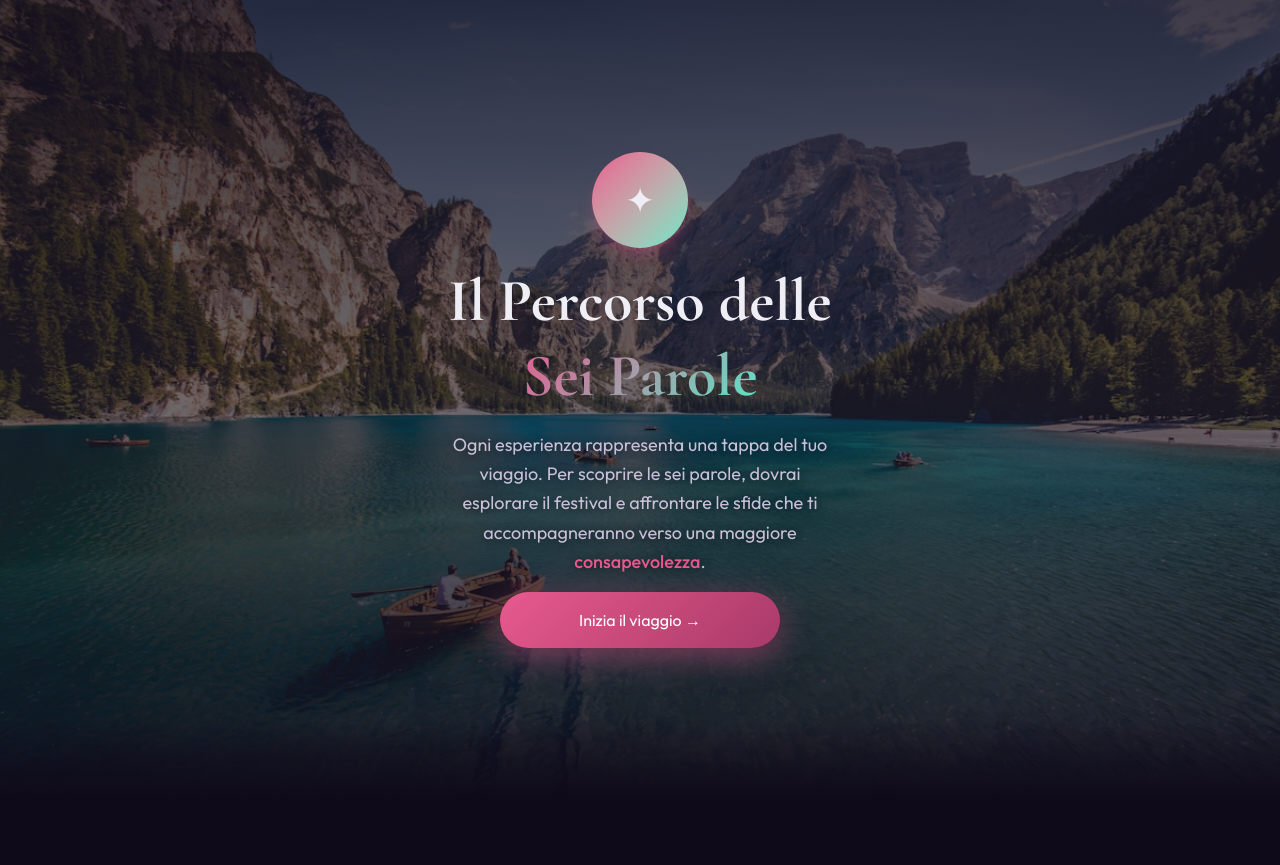
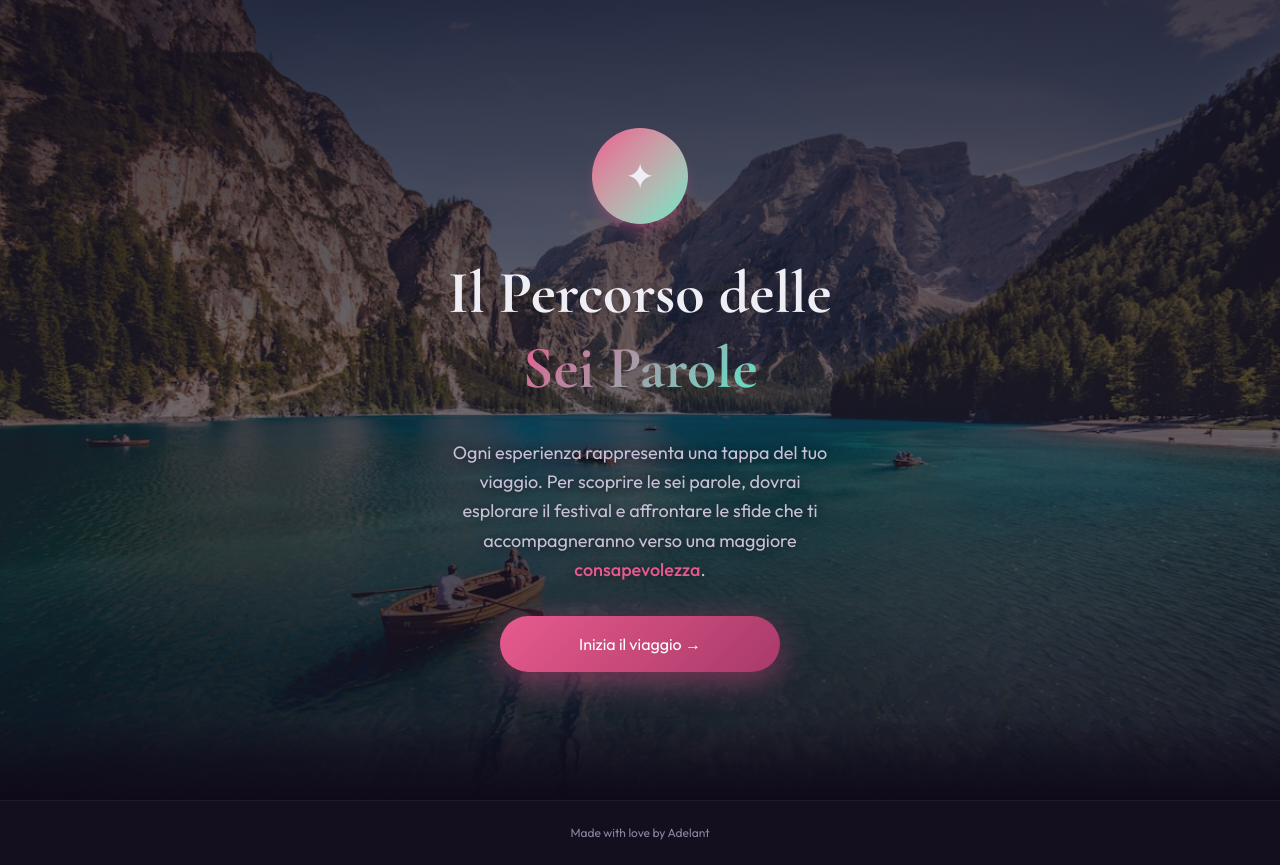
Before and after one commit to AdelantSoftware/macass-psy-workshop, a Next.js app: page / in a window 1280 px wide. Before the commit the page ends 800 px from the top, so only its background shows below. Built offline with nearby package versions, Linux system fonts and the light colour scheme.

Commit message:
feat: min-height 105vh on all pages, footer 'Made with love by Adelant' with good padding

```diff
--- a/src/app/globals.css
+++ b/src/app/globals.css
@@ -33,7 +33,7 @@ html {
 body {
   background: var(--color-bg);
   color: var(--color-text);
-  min-height: 100dvh;
+  min-height: 105vh;
   overflow-x: hidden;
   padding-top: var(--safe-top);
   padding-left: var(--safe-left);
@@ -79,6 +79,14 @@ input, select, textarea {
 .layout-padding {
   padding-left: max(1.5rem, calc(var(--safe-left) + 1.5rem));
   padding-right: max(1.5rem, calc(var(--safe-right) + 1.5rem));
+}
+
+/* Footer */
+.app-footer {
+  padding: 2rem 1.5rem;
+  text-align: center;
+  border-top: 1px solid rgba(255, 255, 255, 0.08);
+  margin-top: auto;
 }
 
 /* Animations */
@@ -139,3 +147,15 @@ input, select, textarea {
   body { background: white; color: black; }
   .no-print { display: none !important; }
 }
+
+/* Footer */
+.app-footer {
+  margin-top: auto;
+  padding: 1.5rem 1rem;
+  background: rgba(255, 255, 255, 0.02);
+  border-top: 1px solid rgba(255, 255, 255, 0.05);
+}
+.app-footer p {
+  text-align: center;
+  max-width: 100%;
+}
--- a/src/app/home/page.tsx
+++ b/src/app/home/page.tsx
@@ -28,7 +28,7 @@ export default function HomePage() {
           <Image src="/images/hero-bg.jpg" alt="" fill className="object-cover opacity-15" />
           <div className="absolute inset-0 bg-gradient-to-b from-[#0f0a1a]/30 to-[#0f0a1a]" />
         </div>
-        <div className="relative z-10 flex flex-col items-center text-center layout-padding gap-3">
+        <div className="relative z-10 flex flex-col items-center text-center layout-padding gap-6">
           <motion.h1
             className="font-display text-3xl sm:text-5xl md:text-6xl font-bold"
             style={{ textShadow: "0 2px 16px rgba(0,0,0,0.5)" }}
@@ -46,9 +46,9 @@ export default function HomePage() {
           >
             Esplora il festival, trova i QR Code, scopri le parole
           </motion.p>
-          {/* Progress bar — gap-4 below subtitle */}
+          {/* Progress bar — macro-spacing below subtitle */}
           <motion.div
-            className="w-full max-w-xs"
+            className="w-full max-w-xs mt-4"
             initial={{ opacity: 0, scaleX: 0 }}
             animate={{ opacity: 1, scaleX: 1 }}
             transition={{ duration: 0.5, delay: 0.3 }}
--- a/src/app/layout.tsx
+++ b/src/app/layout.tsx
@@ -65,10 +65,13 @@ export default function RootLayout({
         <link rel="icon" type="image/png" sizes="192x192" href="/icon-192.png" />
       </head>
       <body
-        className={`${cormorant.variable} ${outfit.variable} antialiased`}
+        className={`${cormorant.variable} ${outfit.variable} antialiased min-h-[105vh] flex flex-col`}
         style={{ fontFamily: "var(--font-body)" }}
       >
         {children}
+        <footer className="app-footer">
+          <p className="text-xs text-[#8b85a0]">Made with love by Adelant</p>
+        </footer>
       </body>
     </html>
   );
--- a/src/app/page.tsx
+++ b/src/app/page.tsx
@@ -26,7 +26,7 @@ export default function WelcomePage() {
       <AnimatePresence>
         {!exiting && (
           <motion.div
-            className="relative z-10 flex flex-col items-center justify-center min-h-[100dvh] layout-padding gap-4"
+            className="relative z-10 flex flex-col items-center justify-center min-h-[100dvh] layout-padding gap-8"
             initial={{ opacity: 0 }}
             animate={{ opacity: 1 }}
             exit={{ opacity: 0, y: -20 }}
```
